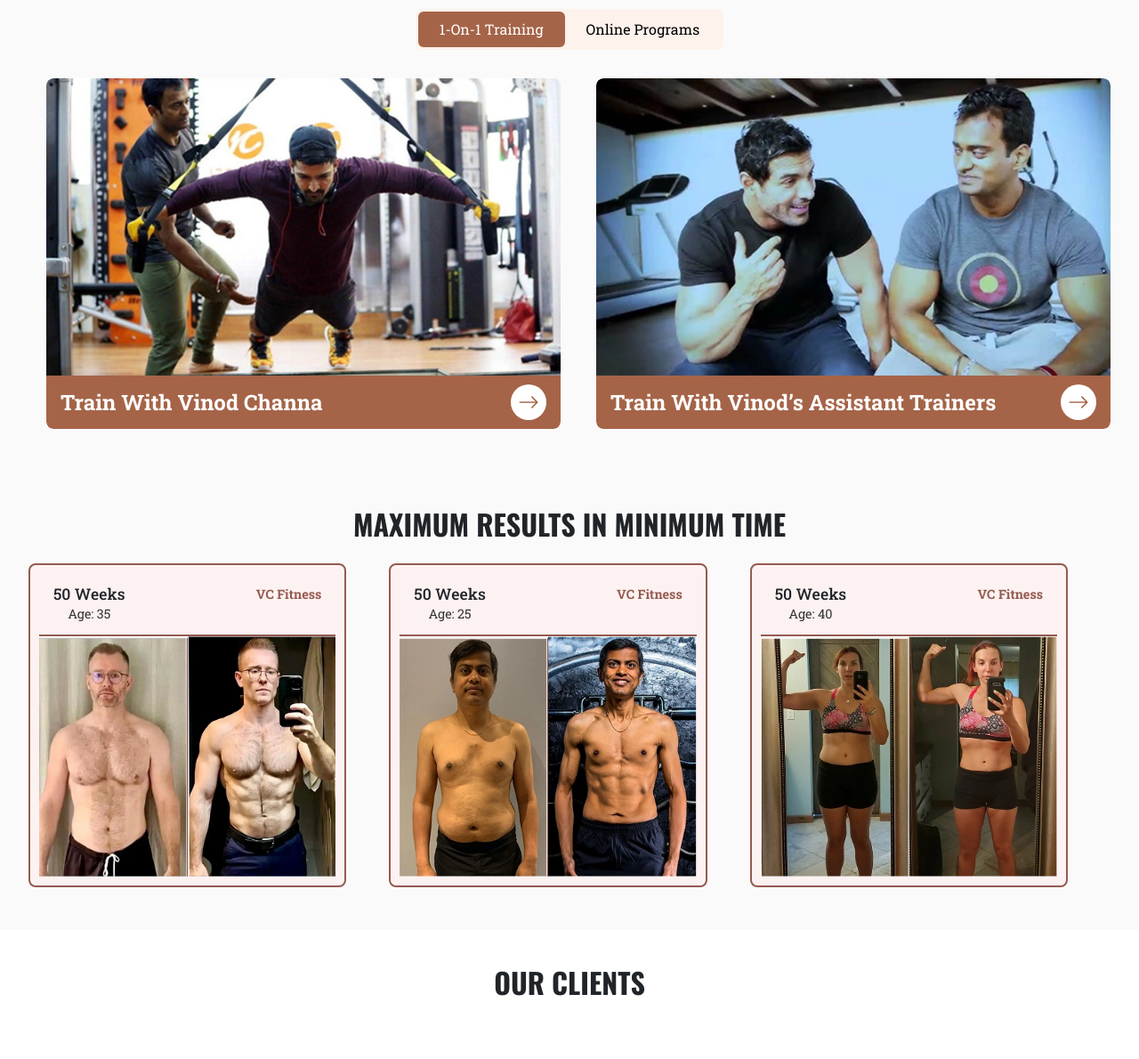
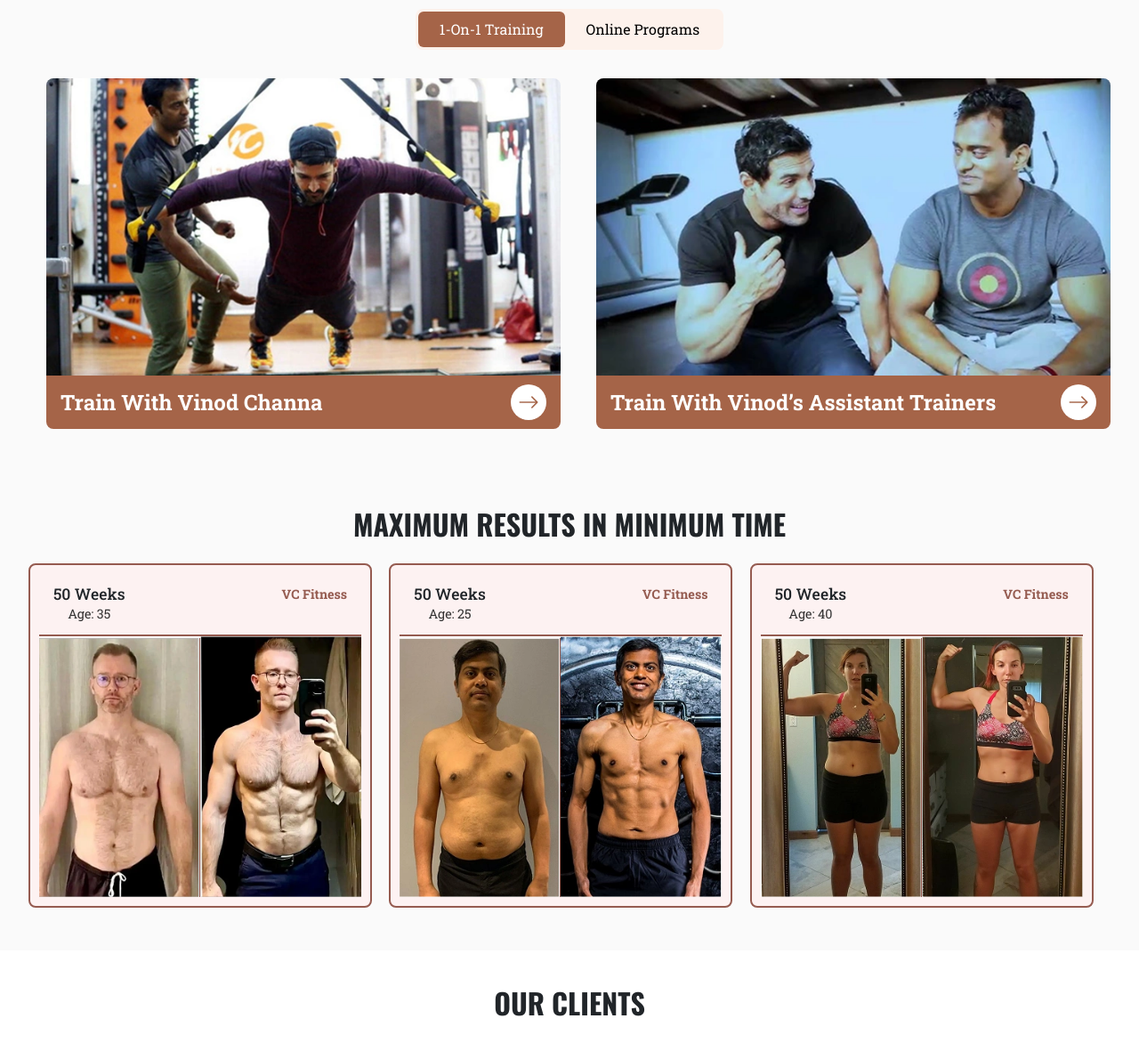
Before and after one commit to pradeep805826/vc-fitness, a website: page service-page.html in a window 1280 px wide. Shown: the part 626-1816 px from the top of the page at 89% size. Drawn offline with nearby package versions, Linux system fonts and the light colour scheme.

Commit message:
Update service-page.html

```diff
--- a/service-page.html
+++ b/service-page.html
@@ -486,7 +486,6 @@
         .programs-card {
             flex: 1 1 45%;
             position: relative;
-            overflow: hidden;
             border-radius: 8px;
         }
 
@@ -567,7 +566,7 @@
   display: flex;
   flex-wrap: wrap;
   justify-content: center;
-  gap: 3rem;
+  gap: 1.2rem;
 }
 .results-section .card {
   padding: 10px;
@@ -645,6 +644,9 @@
   .results-section .images {
     height: 350px; /* or whatever fits your mobile design */
     width: 100%;
+  }
+  .results-section{
+    padding-top: 30px;
   }
   .results-section .images img{
     width: 100%;
```
